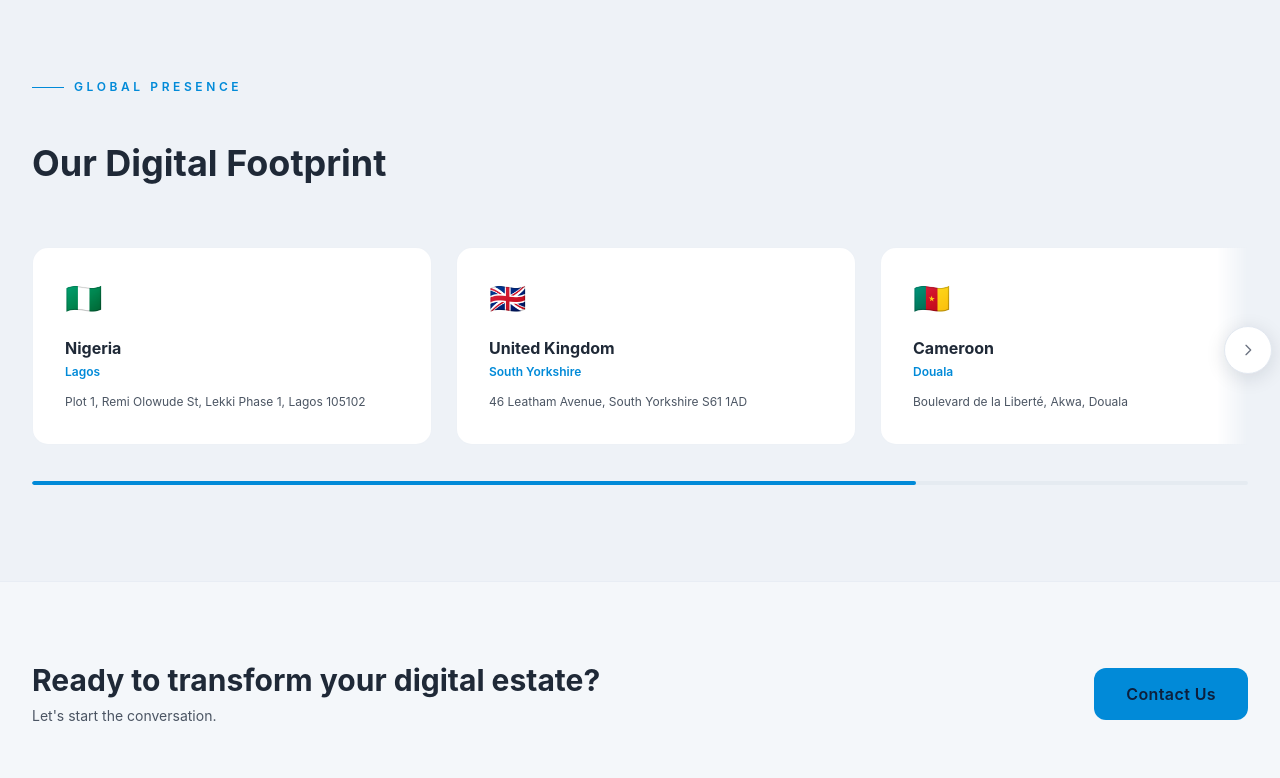
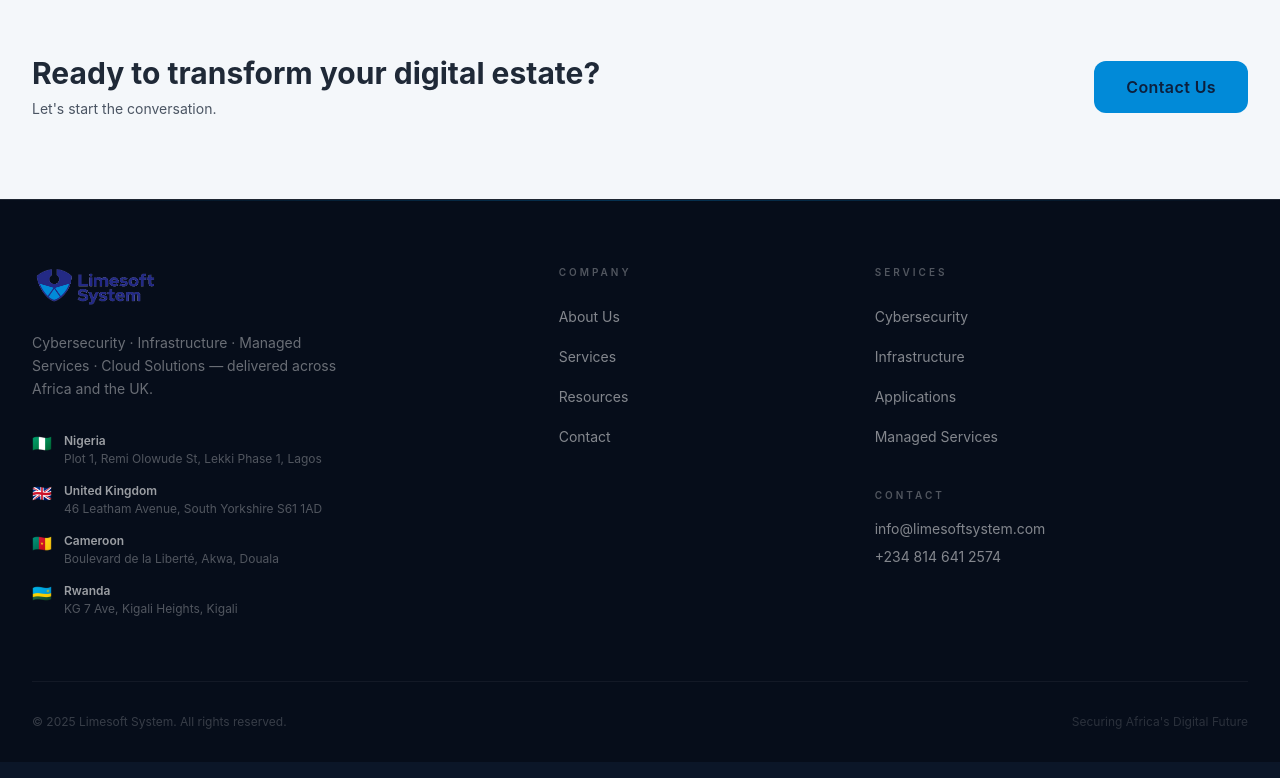
Before and after one commit to OluOlus/limesoft-website, a Next.js app: page /about in a window 1280 px wide. Shown: the part 3663-4441 px from the top of the page. Built offline with nearby package versions, Linux system fonts and the light colour scheme.

Commit message:
remove Global Presence / Our Digital Footprint section from about page

```diff
--- a/app/about/page.tsx
+++ b/app/about/page.tsx
@@ -33,12 +33,7 @@ const certifications = [
   { group: 'Services',       accent: '#64748b', items: ['CCNA', 'Sophos Certified Technician', 'PMP', 'ITIL v4', 'PRINCE2'] },
 ]
 
-const offices = [
-  { flag: '🇳🇬', country: 'Nigeria',        city: 'Lagos',          address: 'Plot 1, Remi Olowude St, Lekki Phase 1, Lagos 105102' },
-  { flag: '🇬🇧', country: 'United Kingdom', city: 'South Yorkshire', address: '46 Leatham Avenue, South Yorkshire S61 1AD' },
-  { flag: '🇨🇲', country: 'Cameroon',       city: 'Douala',         address: 'Boulevard de la Liberté, Akwa, Douala' },
-  { flag: '🇷🇼', country: 'Rwanda',         city: 'Kigali',         address: 'KG 7 Ave, Kigali Heights, Kigali' },
-]
+
 
 export default function AboutPage() {
   return (
@@ -222,27 +217,6 @@ export default function AboutPage() {
         </div>
       </section>
 
-      {/* OFFICES */}
-      <section className="py-24 bg-[#eef2f7]">
-        <div className="max-w-7xl mx-auto px-6 lg:px-8">
-          <span className="inline-flex items-center gap-2.5 mb-12">
-            <span className="w-8 h-px bg-cyan-neon" />
-            <span className="text-cyan-neon text-xs font-semibold tracking-[0.3em] uppercase">Global Presence</span>
-          </span>
-          <h2 className="text-4xl font-bold text-gray-800 mb-16">Our Digital Footprint</h2>
-          <Carousel theme="light">
-            {offices.map(({ flag, country, city, address }) => (
-              <div key={country} className="h-full p-8 rounded-2xl border border-slate-200/60 bg-white hover:border-cyan-neon/40 hover:shadow-lg transition-all duration-300">
-                <div className="text-3xl mb-5">{flag}</div>
-                <p className="text-gray-800 font-bold mb-1">{country}</p>
-                <p className="text-cyan-neon text-xs font-semibold mb-3">{city}</p>
-                <p className="text-gray-600 text-xs leading-relaxed">{address}</p>
-              </div>
-            ))}
-          </Carousel>
-        </div>
-      </section>
-
       {/* CTA */}
       <section className="py-20 bg-[#f4f7fa] border-t border-slate-200/60">
         <div className="max-w-7xl mx-auto px-6 lg:px-8 flex flex-col md:flex-row items-start md:items-center justify-between gap-8">
```
